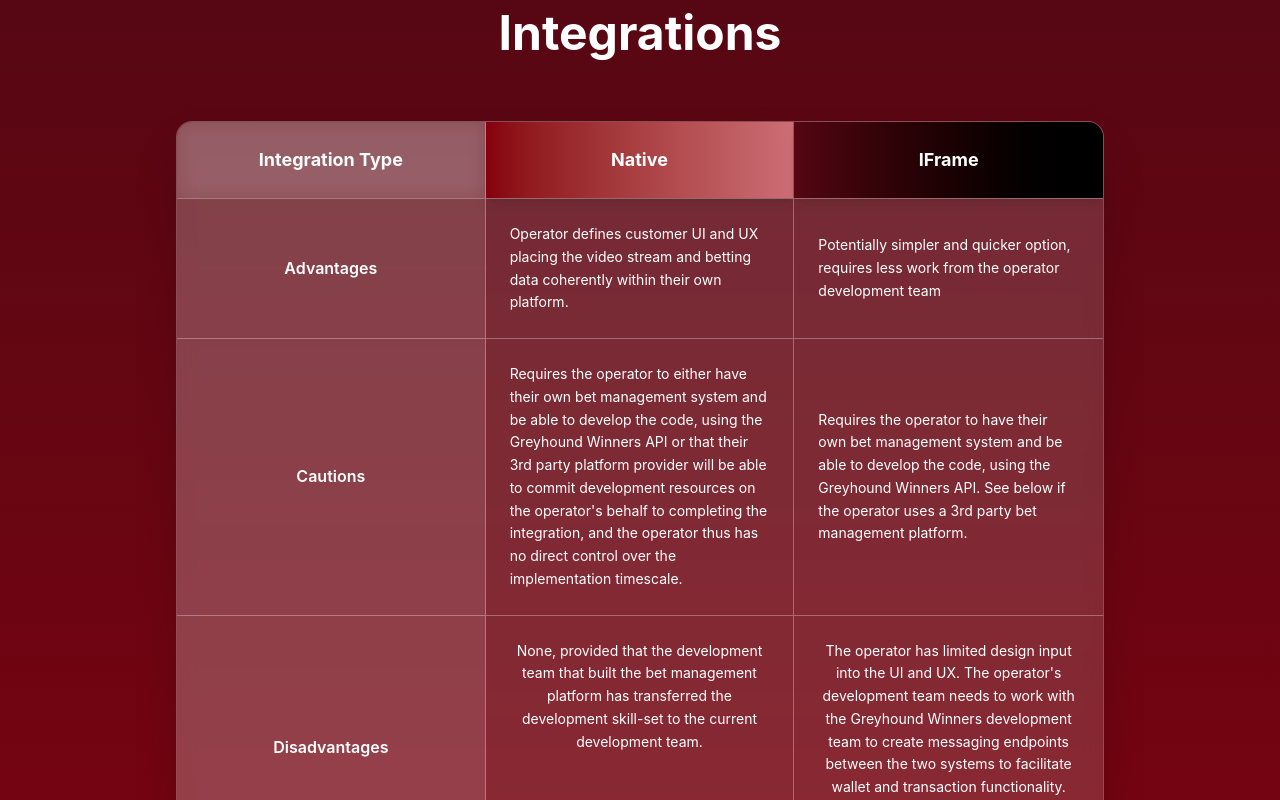
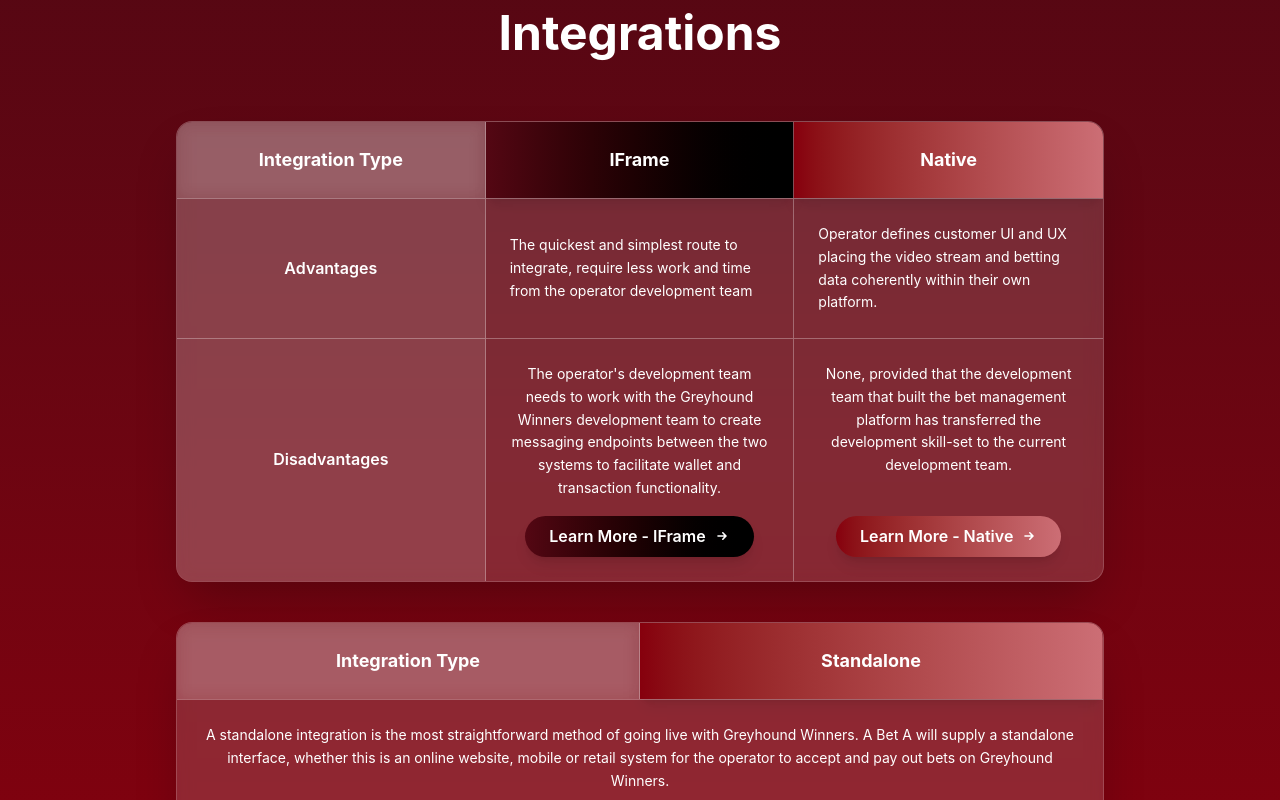
Before and after one commit to florentgiovannone/greyhound_winners, a React (Vite) app: page / in a window 1280 px wide. Shown: the part 1640-2440 px from the top of the page. Built offline with nearby package versions, Linux system fonts and the light colour scheme; a web font is replaced by a local one.

Commit message:
Finalised home page

```diff
--- a/src/components/Hero.tsx
+++ b/src/components/Hero.tsx
@@ -27,7 +27,7 @@
                             </span>
                         </h1>
                         <p className="text-xl lg:text-2xl text-white/90 font-medium leading-relaxed">
-                            Portfolio with a new revenue-driving game
+                            a new revenue-driving game as portfolio
                         </p>
                     </div>
 
--- a/src/components/Integrations.tsx
+++ b/src/components/Integrations.tsx
@@ -10,22 +10,22 @@
                         <div className="bg-white/20 border-r border-white/30 h-auto w-full flex items-center justify-center text-white p-6 font-bold text-lg backdrop-blur-sm">
                             <p>Integration Type</p>
                         </div>
-                        <div className="bg-gradient-to-r from-gw-red to-red-tint-60 border-r border-white/30 h-auto w-full flex items-center justify-center text-white p-6 font-bold text-lg shadow-lg">
+                        <div className="bg-gradient-to-r from-gw-purple to-black border-r border-white/30 h-auto w-full flex items-center justify-center text-white p-6 font-bold text-lg shadow-lg">
+                            <p>IFrame</p>
+                        </div>
+                        <div className="bg-gradient-to-r from-gw-red to-red-tint-60 h-auto w-full flex items-center justify-center text-white p-6 font-bold text-lg shadow-lg">
                             <p>Native</p>
-                        </div>
-                        <div className="bg-gradient-to-r from-gw-purple to-black h-auto w-full flex items-center justify-center text-white p-6 font-bold text-lg shadow-lg">
-                            <p>IFrame</p>
                         </div>
                         <div className="bg-white/15 border-r border-t border-white/30 h-auto w-full flex items-center justify-center text-white p-4 font-semibold">
                             <p>Advantages</p>
                         </div>
                         <div className="bg-white/5 border-r border-t border-white/30 h-auto w-full flex items-center justify-center text-white p-6 hover:bg-white/10 transition-colors duration-300">
+                            <p className="leading-relaxed text-sm">The quickest and simplest route to integrate, require less work and time from the operator development team</p>
+                        </div>
+                        <div className="bg-white/5 border-t border-white/30 h-auto w-full flex items-center justify-center text-white p-6 hover:bg-white/10 transition-colors duration-300">
                             <p className="leading-relaxed text-sm">Operator defines customer UI and UX placing the video stream and betting data coherently within their own platform.</p>
                         </div>
-                        <div className="bg-white/5 border-t border-white/30 h-auto w-full flex items-center justify-center text-white p-6 hover:bg-white/10 transition-colors duration-300">
-                            <p className="leading-relaxed text-sm">Potentially simpler and quicker option, requires less work from the operator development team</p>
-                        </div>
-                        <div className="bg-white/15 border-r border-t border-white/30 h-auto w-full flex items-center justify-center text-white p-4 font-semibold">
+                        {/* <div className="bg-white/15 border-r border-t border-white/30 h-auto w-full flex items-center justify-center text-white p-4 font-semibold">
                             <p>Cautions</p>
                         </div>
                         <div className="bg-white/5 border-r border-t border-white/30 h-auto w-full flex items-center justify-center text-white p-6 hover:bg-white/10 transition-colors duration-300">
@@ -33,16 +33,16 @@
                         </div>
                         <div className="bg-white/5 border-t border-white/30 h-auto w-full flex items-center justify-center text-white p-6 hover:bg-white/10 transition-colors duration-300">
                             <p className="leading-relaxed text-sm">Requires the operator to have their own bet management system and be able to develop the code, using the Greyhound Winners API. See below if the operator uses a 3rd party bet management platform.</p>
-                        </div>
+                        </div> */}
                         <div className="bg-white/15 border-r border-t border-white/30 h-auto w-full flex items-center justify-center text-white p-4 font-semibold">
                             <p>Disadvantages</p>
                         </div>
                         <div className="bg-white/5 border-r border-t border-white/30 h-auto w-full flex flex-col justify-between text-white p-6 hover:bg-white/10 transition-colors duration-300">
-                            <p className="leading-relaxed text-sm text-center">None, provided that the development team that built the bet management platform has transferred the development skill-set to the current development team.</p>
+                            <p className="leading-relaxed text-sm text-center">The operator's development team needs to work with the Greyhound Winners development team to create messaging endpoints between the two systems to facilitate wallet and transaction functionality.</p>
                             <div className="flex justify-center mt-4">
-                                <button className="bg-gradient-to-r from-gw-red to-red-tint-60 hover:from-red-tint-60 hover:to-gw-red text-white font-semibold py-2 px-6 rounded-full transform hover:scale-105 transition-all duration-300 shadow-lg hover:shadow-gw-red/50">
+                                <button className="bg-gradient-to-r from-gw-purple to-black hover:from-black hover:to-gw-purple text-white font-semibold py-2 px-6 rounded-full transform hover:scale-105 transition-all duration-300 shadow-lg hover:shadow-gw-purple/50">
                                     <span className="flex items-center space-x-2">
-                                        <span>Learn More - Native</span>
+                                        <span>Learn More - IFrame</span>
                                         <svg className="w-4 h-4" fill="currentColor" viewBox="0 0 20 20">
                                             <path fillRule="evenodd" d="M10.293 5.293a1 1 0 011.414 0l4 4a1 1 0 010 1.414l-4 4a1 1 0 01-1.414-1.414L12.586 11H5a1 1 0 110-2h7.586l-2.293-2.293a1 1 0 010-1.414z" clipRule="evenodd"></path>
                                         </svg>
@@ -51,11 +51,11 @@
                             </div>
                         </div>
                         <div className="bg-white/5 border-t border-white/30 h-auto w-full flex flex-col justify-between text-white p-6 hover:bg-white/10 transition-colors duration-300">
-                            <p className="leading-relaxed text-sm text-center">The operator has limited design input into the UI and UX. The operator's development team needs to work with the Greyhound Winners development team to create messaging endpoints between the two systems to facilitate wallet and transaction functionality.</p>
+                            <p className="leading-relaxed text-sm text-center">None, provided that the development team that built the bet management platform has transferred the development skill-set to the current development team.</p>
                             <div className="flex justify-center mt-4">
-                                <button className="bg-gradient-to-r from-gw-purple to-black hover:from-black hover:to-gw-purple text-white font-semibold py-2 px-6 rounded-full transform hover:scale-105 transition-all duration-300 shadow-lg hover:shadow-gw-purple/50">
+                                <button className="bg-gradient-to-r from-gw-red to-red-tint-60 hover:from-red-tint-60 hover:to-gw-red text-white font-semibold py-2 px-6 rounded-full transform hover:scale-105 transition-all duration-300 shadow-lg hover:shadow-gw-red/50">
                                     <span className="flex items-center space-x-2">
-                                        <span>Learn More - IFrame</span>
+                                        <span>Learn More - Native</span>
                                         <svg className="w-4 h-4" fill="currentColor" viewBox="0 0 20 20">
                                             <path fillRule="evenodd" d="M10.293 5.293a1 1 0 011.414 0l4 4a1 1 0 010 1.414l-4 4a1 1 0 01-1.414-1.414L12.586 11H5a1 1 0 110-2h7.586l-2.293-2.293a1 1 0 010-1.414z" clipRule="evenodd"></path>
                                         </svg>
@@ -95,27 +95,27 @@
             </div>
             <div className="block px-4 lg:hidden space-y-8">
                 <div className="bg-white/10 backdrop-blur-sm rounded-2xl overflow-hidden shadow-xl border border-white/20">
-                    <div className="bg-gradient-to-r from-gw-red to-red-tint-60 p-4 text-center">
-                        <h3 className="text-white font-bold text-lg">Native Integration</h3>
+                    <div className="bg-gradient-to-r from-gw-purple to-black p-4 text-center">
+                        <h3 className="text-white font-bold text-lg">IFrame Integration</h3>
                     </div>
                     <div className="grid grid-cols-1 divide-y divide-white/20">
                         <div className="p-4">
                             <h4 className="font-semibold mb-2 text-green-400">Advantages</h4>
-                            <p className="text-white/90 text-sm leading-relaxed">Operator defines customer UI and UX placing the video stream and betting data coherently within their own platform.</p>
+                            <p className="text-white/90 text-sm leading-relaxed">Potentially simpler and quicker option, requires less work from the operator development team.</p>
                         </div>
-                        <div className="p-4">
+                        {/* <div className="p-4">
                             <h4 className="font-semibold mb-2 text-grey-neutral">Cautions</h4>
                             <p className="text-white/90 text-sm leading-relaxed">Requires the operator to either have their own bet management system and be able to develop the code, using the Greyhound Winners API or that their 3rd party platform provider will be able to commit development resources on the operator's behalf to completing the integration, and the operator thus has no direct control over the implementation timescale.</p>
-                        </div>
+                        </div> */}
                         <div className="p-4 flex flex-col justify-between min-h-[200px]">
                             <div>
                                 <h4 className="font-semibold mb-2 text-red-400 text-center">Disadvantages</h4>
-                                <p className="text-white/90 text-sm leading-relaxed text-center">None, provided that the development team that built the bet management platform has transferred the development skill-set to the current development team.</p>
+                                <p className="text-white/90 text-sm leading-relaxed text-center">The operator's development team needs to work with the Greyhound Winners development team to create messaging endpoints between the two systems to facilitate wallet and transaction functionality.</p>
                             </div>
                             <div className="flex justify-center mt-4">
-                                <button className="bg-gradient-to-r from-gw-red to-red-tint-60 hover:from-red-tint-60 hover:to-gw-red text-white font-semibold py-2 px-6 rounded-full transform hover:scale-105 transition-all duration-300 shadow-lg hover:shadow-gw-red/50">
+                                <button className="bg-gradient-to-r from-gw-purple to-black hover:from-black hover:to-gw-purple text-white font-semibold py-2 px-6 rounded-full transform hover:scale-105 transition-all duration-300 shadow-lg hover:shadow-gw-purple/50">
                                     <span className="flex items-center space-x-2">
-                                        <span>Learn More - Native</span>
+                                        <span>Learn More - IFrame</span>
                                         <svg className="w-4 h-4" fill="currentColor" viewBox="0 0 20 20">
                                             <path fillRule="evenodd" d="M10.293 5.293a1 1 0 011.414 0l4 4a1 1 0 010 1.414l-4 4a1 1 0 01-1.414-1.414L12.586 11H5a1 1 0 110-2h7.586l-2.293-2.293a1 1 0 010-1.414z" clipRule="evenodd"></path>
                                         </svg>
@@ -127,22 +127,22 @@
                 </div>
 
                 <div className="bg-white/10 backdrop-blur-sm rounded-2xl overflow-hidden shadow-xl border border-white/20">
-                    <div className="bg-gradient-to-r from-gw-purple to-black p-4 text-center">
-                        <h3 className="text-white font-bold text-lg">IFrame Integration</h3>
+                    <div className="bg-gradient-to-r from-gw-red to-red-tint-60 p-4 text-center">
+                        <h3 className="text-white font-bold text-lg">Native Integration</h3>
                     </div>
                     <div className="grid grid-cols-1 divide-y divide-white/20">
                         <div className="p-4">
                             <h4 className="font-semibold mb-2 text-green-400">Advantages</h4>
-                            <p className="text-white/90 text-sm leading-relaxed">Potentially simpler and quicker option, requires less work from the operator development team.</p>
+                            <p className="text-white/90 text-sm leading-relaxed">Operator defines customer UI and UX placing the video stream and betting data coherently within their own platform.</p>
                         </div>
-                        <div className="p-4">
+                        {/* <div className="p-4">
                             <h4 className="font-semibold mb-2 text-grey-neutral">Cautions</h4>
                             <p className="text-white/90 text-sm leading-relaxed">Requires the operator to have their own bet management system and be able to develop the code, using the Greyhound Winners API. See below if the operator uses a 3rd party bet management platform.</p>
-                        </div>
+                        </div> */}
                         <div className="p-4 flex flex-col justify-between min-h-[200px]">
                             <div>
                                 <h4 className="font-semibold mb-2 text-red-400 text-center">Disadvantages</h4>
-                                <p className="text-white/90 text-sm leading-relaxed text-center">The operator has limited design input into the UI and UX. The operator's development team needs to work with the Greyhound Winners development team to create messaging endpoints between the two systems to facilitate wallet and transaction functionality.</p>
+                                <p className="text-white/90 text-sm leading-relaxed text-center">The operator's development team needs to work with the Greyhound Winners development team to create messaging endpoints between the two systems to facilitate wallet and transaction functionality.</p>
                             </div>
                             <div className="flex justify-center mt-4">
                                 <button className="bg-gradient-to-r from-gw-purple to-black hover:from-black hover:to-gw-purple text-white font-semibold py-2 px-6 rounded-full transform hover:scale-105 transition-all duration-300 shadow-lg hover:shadow-gw-purple/50">
```
